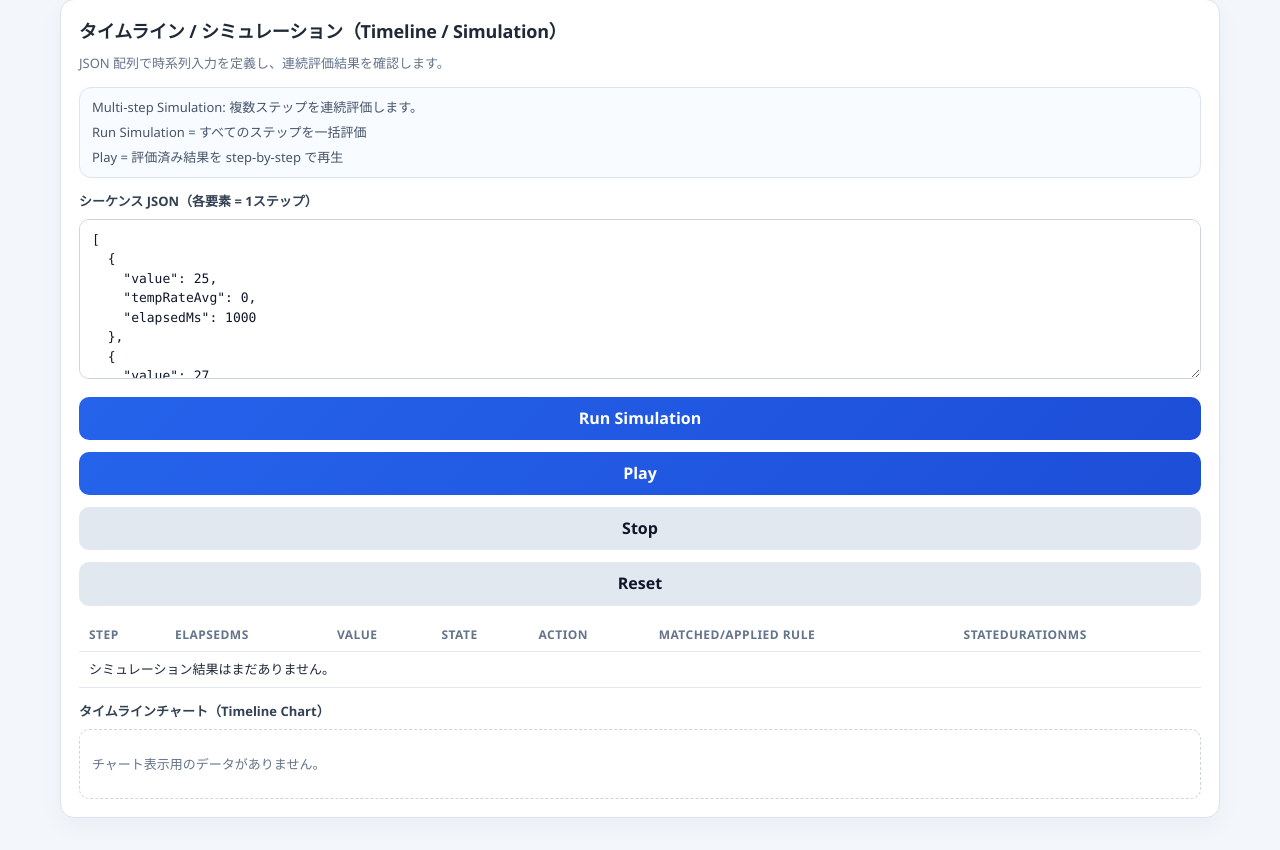
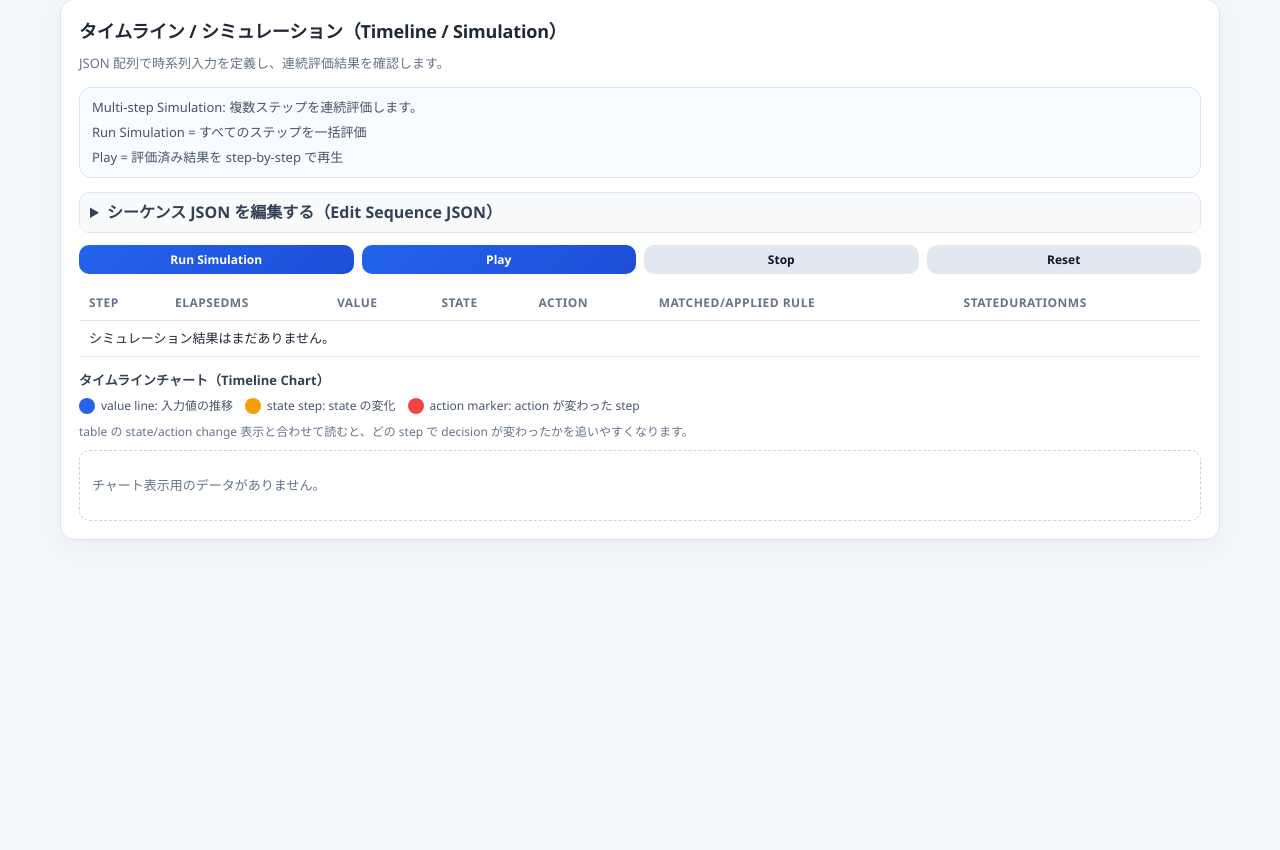
Before and after one commit to tstaisyu/decision-engine-core, a React (Vite) app in the folder viewer/: page / in a window 1280 px wide. Shown: the part 2801-3651 px from the top of the page. After the commit the page ends 3373 px from the top, so only its background shows below. Built offline with nearby package versions, Linux system fonts and the light colour scheme.

Commit message:
feat(viewer): improve timeline simulation readability

```diff
--- a/viewer/src/components/TimelineSimulationPanel.jsx
+++ b/viewer/src/components/TimelineSimulationPanel.jsx
@@ -2,6 +2,61 @@
 // SPDX-License-Identifier: Apache-2.0
 
 import TimelineChart from "./TimelineChart";
+
+function getTimelineRowChange(row, previousRow) {
+  if (!previousRow) {
+    return {
+      rowClassName: "timeline-row-initial",
+      stateBadge: "initial",
+      actionBadge: "initial"
+    };
+  }
+
+  const stateChanged = row.state !== previousRow.state;
+  const actionChanged = row.action !== previousRow.action;
+
+  if (stateChanged && actionChanged) {
+    return {
+      rowClassName: "timeline-row-decision-changed",
+      stateBadge: "state changed",
+      actionBadge: "action changed"
+    };
+  }
+
+  if (stateChanged) {
+    return {
+      rowClassName: "timeline-row-state-changed",
+      stateBadge: "state changed",
+      actionBadge: ""
+    };
+  }
+
+  if (actionChanged) {
+    return {
+      rowClassName: "timeline-row-action-changed",
+      stateBadge: "",
+      actionBadge: "action changed"
+    };
+  }
+
+  return {
+    rowClassName: "",
+    stateBadge: "",
+    actionBadge: ""
+  };
+}
+
+function formatAppliedRule(rule) {
+  if (!rule) {
+    return "-";
+  }
+
+  if (rule.length <= 28) {
+    return rule;
+  }
+
+  return `${rule.slice(0, 25)}...`;
+}
 
 function TimelineSimulationPanel({
   sequenceText,
@@ -25,6 +80,8 @@ function TimelineSimulationPanel({
         <span>Play = 評価済み結果を step-by-step で再生</span>
       </div>
 
+      <details className="timeline-editor" open={false}>
+        <summary>シーケンス JSON を編集する（Edit Sequence JSON）</summary>
         <label htmlFor="timeline-sequence-json">シーケンス JSON（各要素 = 1ステップ）</label>
         <textarea
           id="timeline-sequence-json"
@@ -32,17 +89,28 @@ function TimelineSimulationPanel({
           onChange={(event) => onSequenceChange(event.target.value)}
           spellCheck={false}
         />
-      <div className="button-row">
-        <button type="button" onClick={onRunSimulation}>
+      </details>
+      <div className="button-row timeline-button-row">
+        <button type="button" className="button-small timeline-primary-button" onClick={onRunSimulation}>
           Run Simulation
         </button>
-        <button type="button" onClick={onPlaySimulation} disabled={isTimelinePlaying}>
+        <button
+          type="button"
+          className="button-small timeline-primary-button"
+          onClick={onPlaySimulation}
+          disabled={isTimelinePlaying}
+        >
           Play
         </button>
-        <button type="button" className="secondary" onClick={onStopSimulation} disabled={!isTimelinePlaying}>
+        <button
+          type="button"
+          className="secondary button-small timeline-secondary-button"
+          onClick={onStopSimulation}
+          disabled={!isTimelinePlaying}
+        >
           Stop
         </button>
-        <button type="button" className="secondary" onClick={onResetSimulation}>
+        <button type="button" className="secondary button-small timeline-secondary-button" onClick={onResetSimulation}>
           Reset
         </button>
       </div>
@@ -68,23 +136,53 @@ function TimelineSimulationPanel({
                 <td colSpan={7}>シミュレーション結果はまだありません。</td>
               </tr>
             ) : null}
-            {timelineRows.map((row) => (
-              <tr key={`timeline-row-${row.step}`}>
+            {timelineRows.map((row, index) => {
+              const previousRow = index > 0 ? timelineRows[index - 1] : null;
+              const { rowClassName, stateBadge, actionBadge } = getTimelineRowChange(row, previousRow);
+
+              return (
+                <tr key={`timeline-row-${row.step}`} className={rowClassName}>
                   <td>{row.step}</td>
                   <td>{row.elapsedMs}</td>
                   <td>{row.value}</td>
-                <td>{row.state}</td>
-                <td>{row.action}</td>
-                <td>{row.appliedRule}</td>
+                  <td className="timeline-decision-cell">
+                    <span>{row.state}</span>
+                    {stateBadge ? <span className="timeline-change-badge">{stateBadge}</span> : null}
+                  </td>
+                  <td className="timeline-decision-cell">
+                    <span>{row.action}</span>
+                    {actionBadge ? <span className="timeline-change-badge">{actionBadge}</span> : null}
+                  </td>
+                  <td className="timeline-rule-cell" title={row.appliedRule || ""}>
+                    {formatAppliedRule(row.appliedRule)}
+                  </td>
                   <td>{row.stateDurationMs}</td>
                 </tr>
-            ))}
+              );
+            })}
           </tbody>
         </table>
       </div>
 
       <div className="timeline-chart-section">
         <label>タイムラインチャート（Timeline Chart）</label>
+        <div className="timeline-chart-legend">
+          <span className="timeline-chart-legend-item">
+            <span className="timeline-chart-legend-swatch timeline-chart-legend-swatch-value" aria-hidden="true" />
+            <span>value line: 入力値の推移</span>
+          </span>
+          <span className="timeline-chart-legend-item">
+            <span className="timeline-chart-legend-swatch timeline-chart-legend-swatch-state" aria-hidden="true" />
+            <span>state step: state の変化</span>
+          </span>
+          <span className="timeline-chart-legend-item">
+            <span className="timeline-chart-legend-swatch timeline-chart-legend-swatch-action" aria-hidden="true" />
+            <span>action marker: action が変わった step</span>
+          </span>
+        </div>
+        <p className="timeline-chart-note">
+          table の state/action change 表示と合わせて読むと、どの step で decision が変わったかを追いやすくなります。
+        </p>
         <TimelineChart rows={timelineRows} domainRows={timelineDomainRows} />
       </div>
     </section>
--- a/viewer/src/styles.css
+++ b/viewer/src/styles.css
@@ -810,8 +810,29 @@ details > label {
   grid-column: 1 / -1;
 }
 
+.timeline-editor {
+  margin-bottom: 12px;
+}
+
+.timeline-editor textarea {
+  min-height: 140px;
+}
+
+.timeline-button-row {
+  display: grid;
+  grid-template-columns: repeat(4, minmax(0, 1fr));
+  margin-bottom: 12px;
+  gap: 8px;
+}
+
+.timeline-primary-button,
+.timeline-secondary-button {
+  width: 100%;
+  min-width: 0;
+}
+
 .timeline-table-wrap {
-  margin-top: 12px;
+  margin-top: 8px;
   overflow-x: auto;
 }
 
@@ -838,8 +859,106 @@ details > label {
   letter-spacing: 0.04em;
 }
 
+.timeline-table tbody tr {
+  transition:
+    background-color 120ms ease,
+    box-shadow 120ms ease;
+}
+
+.timeline-table tbody tr:hover {
+  background: #f8fbff;
+}
+
+.timeline-row-initial {
+  background: #fafafa;
+}
+
+.timeline-row-state-changed {
+  background: #f0fdf4;
+}
+
+.timeline-row-action-changed {
+  background: #fff7ed;
+}
+
+.timeline-row-decision-changed {
+  background: #eff6ff;
+  box-shadow: inset 3px 0 0 #60a5fa;
+}
+
+.timeline-decision-cell {
+  font-weight: 700;
+  color: #0f172a;
+}
+
+.timeline-rule-cell {
+  max-width: 220px;
+  color: #64748b;
+  font-size: 12px;
+  white-space: nowrap;
+  overflow: hidden;
+  text-overflow: ellipsis;
+}
+
+.timeline-change-badge {
+  display: inline-flex;
+  align-items: center;
+  min-height: 22px;
+  margin-left: 8px;
+  padding: 2px 8px;
+  border-radius: 999px;
+  background: #dbeafe;
+  color: #1d4ed8;
+  font-size: 10px;
+  font-weight: 700;
+  letter-spacing: 0.04em;
+  text-transform: uppercase;
+}
+
 .timeline-chart-section {
   margin-top: 14px;
+}
+
+.timeline-chart-legend {
+  display: flex;
+  align-items: center;
+  gap: 12px;
+  flex-wrap: wrap;
+  margin: 0 0 8px;
+}
+
+.timeline-chart-legend-item {
+  display: inline-flex;
+  align-items: center;
+  gap: 6px;
+  font-size: 12px;
+  color: #475569;
+}
+
+.timeline-chart-legend-swatch {
+  display: inline-flex;
+  width: 16px;
+  height: 16px;
+  border-radius: 999px;
+  flex: 0 0 auto;
+}
+
+.timeline-chart-legend-swatch-value {
+  background: #2563eb;
+}
+
+.timeline-chart-legend-swatch-state {
+  background: #f59e0b;
+}
+
+.timeline-chart-legend-swatch-action {
+  background: #ef4444;
+}
+
+.timeline-chart-note {
+  margin: 0 0 10px;
+  font-size: 12px;
+  color: #64748b;
 }
 
 .timeline-chart-wrap {
```
Lines whose indentation alone changed are shown as unchanged.
